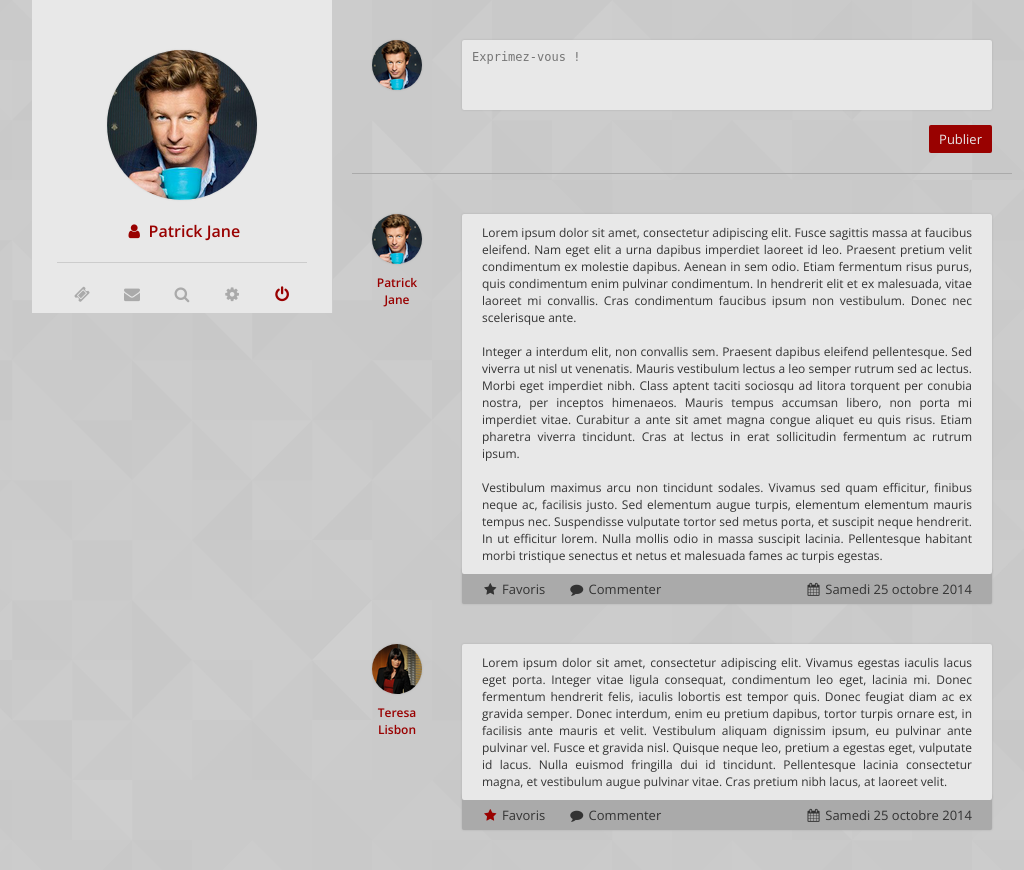
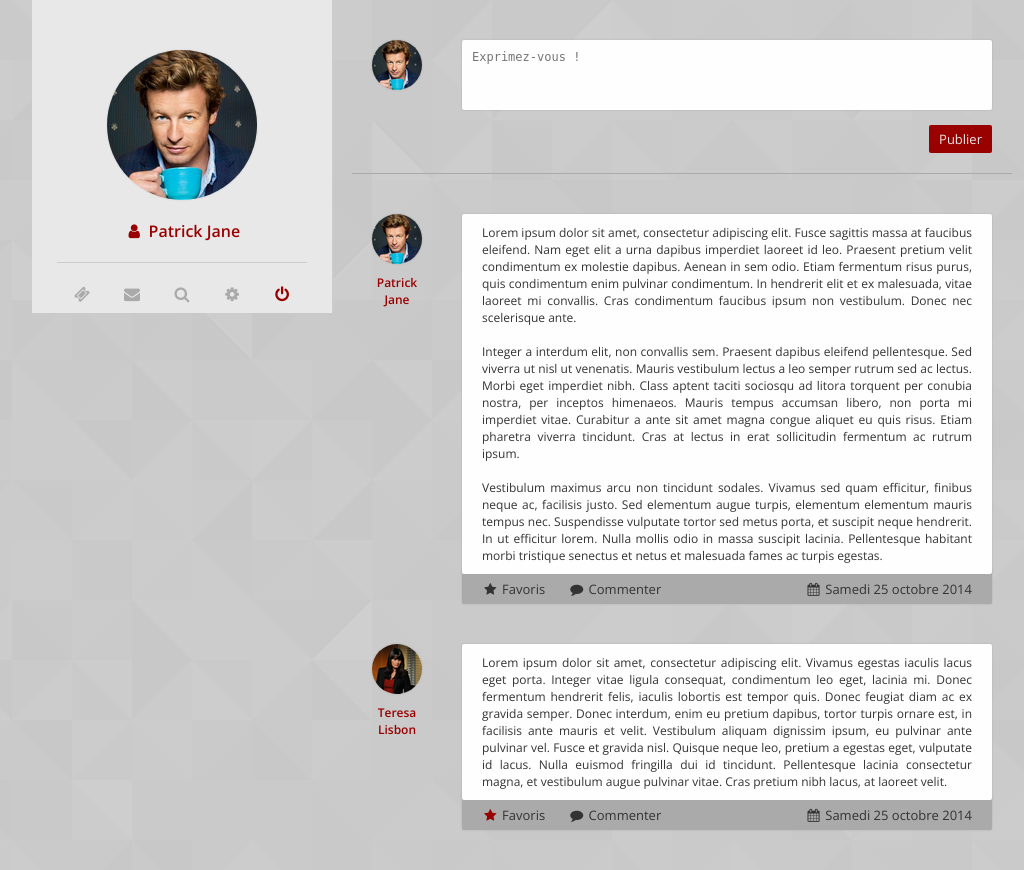
Before and after one commit to decima/M2-platine, a PHP site: page /pages/accueil.html in a window 1280 px wide. Shown: the whole page, without its empty margins (108-1132 px from the left). Run offline with PHP 8.4, Linux system fonts and the light colour scheme; some libraries are stand-ins or nearby versions.

Commit message:
Correction des bugs + Blanc pour le fond des textes/cellules

```diff
--- a/documents/charte graphique Florent/styles/body.css
+++ b/documents/charte graphique Florent/styles/body.css
@@ -184,7 +184,7 @@ textarea {
     margin: auto;
     padding-top: 10px;
     padding-bottom: 10px;
-    background-color: #E8E8E8;
+    background-color: #FEFEFE;
     box-shadow: 0 0 2px #AAA;
     border-radius: 2px;
     position: relative;
@@ -240,7 +240,7 @@ textarea.actualite_area_text {
     margin: auto;
     border: 0;
     padding: 10px;
-    background-color: #E8E8E8;
+    background-color: #FEFEFE;
     box-shadow: 0 0 2px #AAA;
     border-radius: 2px;
 }
```
